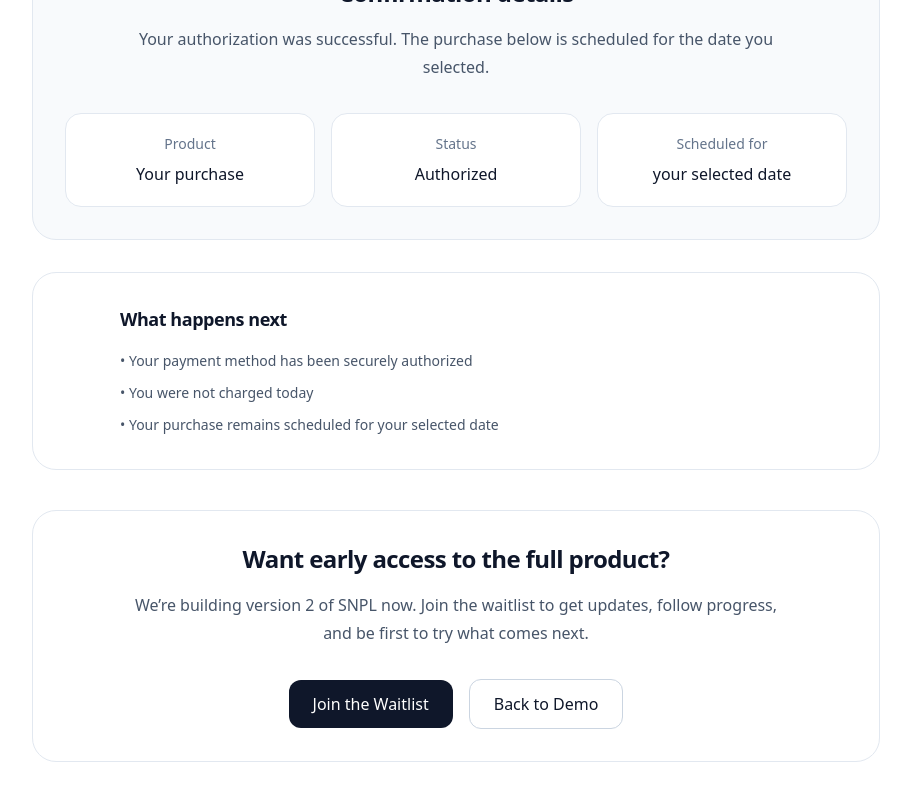
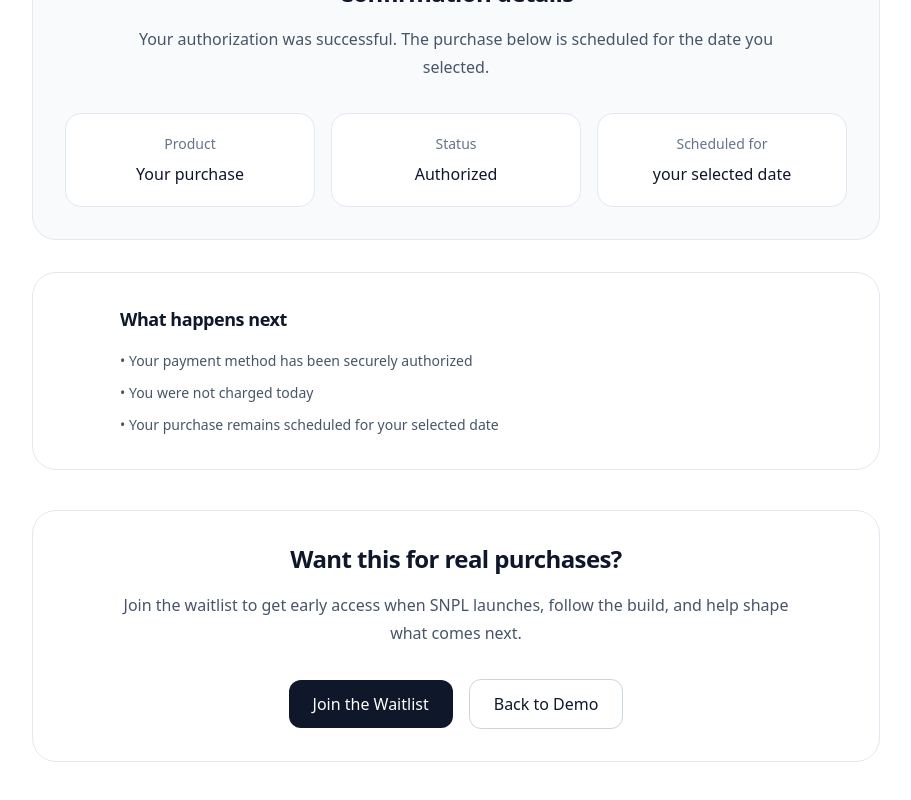
Before and after one commit to snpl-git/snpl-landingpage, a Next.js app: page /demo/success in a window 1280 px wide. Shown: the part 533-1333 px from the top of the page, without its empty margins (184-1095 px from the left). Built offline with nearby package versions, Linux system fonts and the light colour scheme.

Commit message:
Refactor success page layout and content

```diff
--- a/app/demo/success/page.tsx
+++ b/app/demo/success/page.tsx
@@ -82,16 +82,15 @@ function SuccessContent() {
             </ul>
           </div>
         </div>
-
 <div className="mt-10 rounded-3xl border border-slate-200 bg-white p-8 text-center">
   <div className="mx-auto max-w-2xl">
     <h3 className="text-2xl font-semibold tracking-tight">
-              Want early access to the full product?
+      Want this for real purchases?
     </h3>
 
     <p className="mt-4 text-base leading-7 text-slate-600">
-              We’re building version 2 of SNPL now. Join the waitlist to get updates,
-              follow progress, and be first to try what comes next.
+      Join the waitlist to get early access when SNPL launches, follow the build,
+      and help shape what comes next.
     </p>
 
     <div className="mt-8 flex flex-col items-center justify-center gap-4 sm:flex-row">
```
Lines whose indentation alone changed are shown as unchanged.
